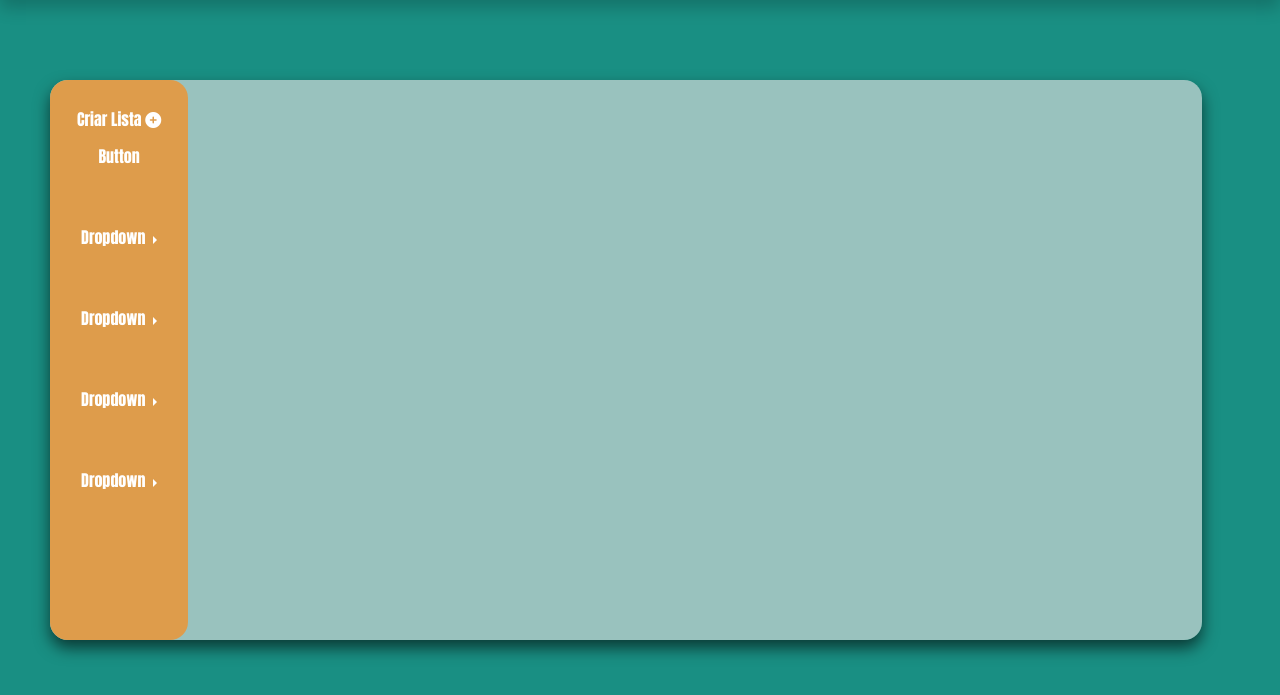
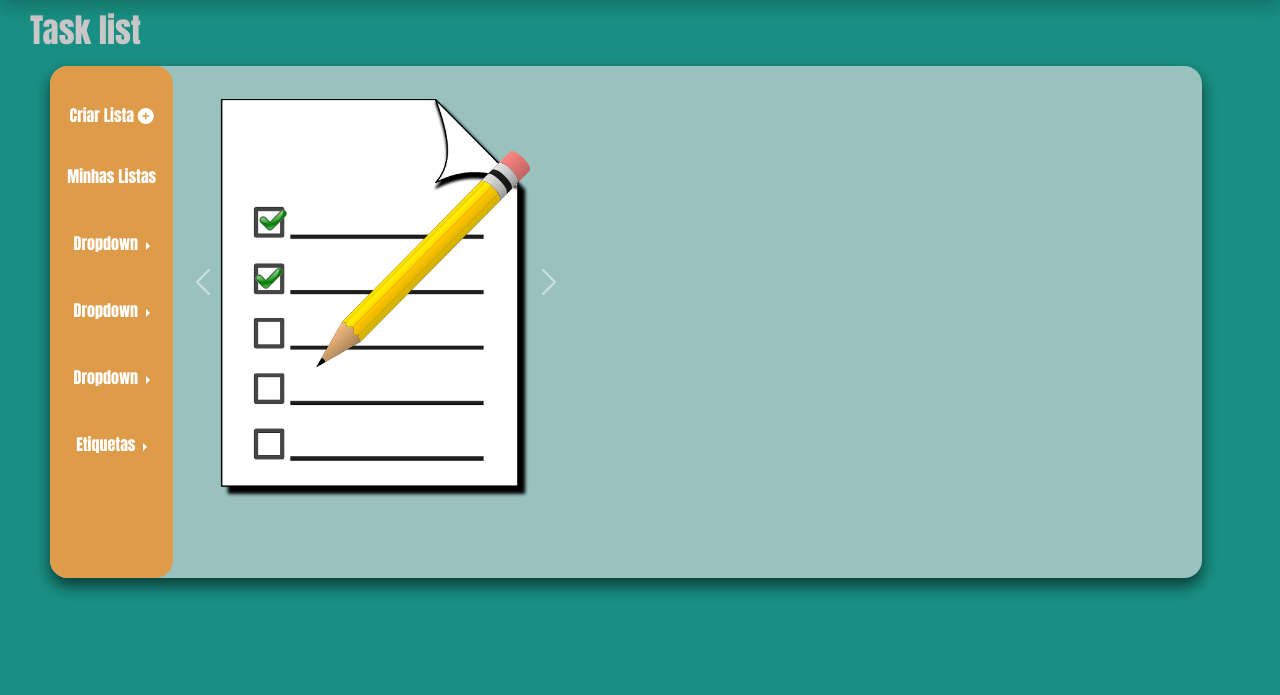
Before and after one commit to AdemarLira/to-do-list, a PHP site: page / in a window 1280 px wide. Shown: the part 56-751 px from the top of the page. Run offline with PHP 8.4, Linux system fonts and the light colour scheme; some libraries are stand-ins or nearby versions.

Commit message:
Estilizacao e incremento de elementos da pagina principal

```diff
--- a/index.php
+++ b/index.php
@@ -8,21 +8,6 @@
   <link href="https://cdn.jsdelivr.net/npm/bootstrap@5.3.3/dist/css/bootstrap.min.css" rel="stylesheet" integrity="sha384-QWTKZyjpPEjISv5WaRU9OFeRpok6YctnYmDr5pNlyT2bRjXh0JMhjY6hW+ALEwIH" crossorigin="anonymous">
   <link href="https://cdnjs.cloudflare.com/ajax/libs/font-awesome/6.1.1/css/all.min.css" rel="stylesheet">
   <link href="style.css" rel="stylesheet">
-  <!-- <style>
-    .custom-dropdown-btn {
-      background-color: rgb(222, 156, 75) !important;
-      border-color: rgb(222, 156, 75) !important;
-    }
-
-    .custom-dropdown-btn:hover,
-    .custom-dropdown-btn:focus,
-    .custom-dropdown-btn:active {
-      background-color: rgb(200, 140, 70) !important;
-      /* Ajuste a cor conforme necessário */
-      border-color: rgb(200, 140, 70) !important;
-      /* Ajuste a cor conforme necessário */
-    }
-  </style> -->
 </head>
 
 <body>
@@ -59,11 +44,15 @@
         </div>
       </div>
   </nav>
+
+  <h3> Task list</h3>
+
   <div class="navegacao-principal">
+    <!-- Botoes de Ações -->
     <div class="navegacao-lateral">
       <div class="btn-group-vertical" role="group" aria-label="Vertical button group">
-        <button type="button" class="btn btn-primary custom-dropdown-btn">Criar Lista <i class="fa-solid fa-circle-plus"></i></button>
-        <button type="button" class="btn btn-primary custom-dropdown-btn">Button</button><br>
+        <button type="button" class="btn btn-primary custom-dropdown-btn" onclick="mostrarModelos()">Criar Lista <i class="fa-solid fa-circle-plus"></i></button><br>
+        <button type="button" class="btn btn-primary custom-dropdown-btn">Minhas Listas</button>
         <div class="btn-group dropend" role="group">
           <button type="button" class="btn btn-primary custom-dropdown-btn dropdown-toggle" data-bs-toggle="dropdown" aria-expanded="false">
             Dropdown
@@ -73,7 +62,6 @@
             <li><a class="dropdown-item" href="#">Dropdown link</a></li>
           </ul>
         </div>
-        <br>
         <div class="btn-group dropend" role="group">
           <button type="button" class="btn btn-primary custom-dropdown-btn dropdown-toggle" data-bs-toggle="dropdown" aria-expanded="false">
             Dropdown
@@ -83,7 +71,6 @@
             <li><a class="dropdown-item" href="#">Dropdown link</a></li>
           </ul>
         </div>
-        <br>
         <div class="btn-group dropend" role="group">
           <button type="button" class="btn btn-primary custom-dropdown-btn dropdown-toggle" data-bs-toggle="dropdown" aria-expanded="false">
             Dropdown
@@ -93,10 +80,9 @@
             <li><a class="dropdown-item" href="#">Dropdown link</a></li>
           </ul>
         </div>
-        <br>
         <div class="btn-group dropend" role="group">
           <button type="button" class="btn btn-primary custom-dropdown-btn dropdown-toggle" data-bs-toggle="dropdown" aria-expanded="false">
-            Dropdown
+            Etiquetas
           </button>
           <ul class="dropdown-menu">
             <li><a class="dropdown-item" href="#">Dropdown link</a></li>
@@ -105,8 +91,33 @@
         </div>
       </div>
     </div>
+    <div class="content-principal">
+      <div id="carouselExample" class="carousel slide">
+        <div class="carousel-inner">
+          <div class="carousel-item active">
+            <img src="./img/listaCompras.png" class="d-block" alt="...">
+          </div>
+          <div class="carousel-item">
+            <img src="./img/diario.png" class="d-block" alt="...">
+          </div>
+          <div class="carousel-item">
+            <img src="./img/calendario.png" class="d-block" alt="...">
+          </div>
+          <div class="carousel-item">
+            <img src="./img/receitas.png" class="d-block" alt="...">
+          </div>
+        </div>
+        <button class="carousel-control-prev" type="button" data-bs-target="#carouselExample" data-bs-slide="prev">
+          <span class="carousel-control-prev-icon" aria-hidden="true"></span>
+          <span class="visually-hidden">Previous</span>
+        </button>
+        <button class="carousel-control-next" type="button" data-bs-target="#carouselExample" data-bs-slide="next">
+          <span class="carousel-control-next-icon" aria-hidden="true"></span>
+          <span class="visually-hidden">Next</span>
+        </button>
+      </div>
+    </div>
   </div>
-
   <script src="https://cdn.jsdelivr.net/npm/@popperjs/core@2.11.6/dist/umd/popper.min.js"></script>
   <script src="https://cdn.jsdelivr.net/npm/bootstrap@5.3.0/dist/js/bootstrap.min.js"></script>
 </body>
--- a/login.php
+++ b/login.php
@@ -19,7 +19,7 @@ include_once('conexao.php');
     <div id="cabecalho">
       <div id="conteudo-cabecalho">
         <h1>Tasks List</h1>
-        <img src="/task-list/logo.png" alt="Logo">
+        <img src="./img/logo.png" alt="Logo">
       </div>
     </div>
     <!-- INSERÇÃO DAS INFORMAÇÕES DE LOGIN -->
--- a/style.css
+++ b/style.css
@@ -18,12 +18,23 @@ img{
     font-family:Impact, Haettenschweiler, 'Arial Narrow Bold', sans-serif;
     color:whitesmoke;
 }
+
+h3{
+    text-align: left;
+    font-size: 25pt;
+    font-family: Impact, Haettenschweiler, 'Arial Narrow Bold', sans-serif;
+    margin-top: 10px;
+    margin-left: 30px;
+    margin-bottom: 0px;
+    color: rgb(201, 199, 199);
+}
+
 .navegacao-lateral{
     display: flex;
     flex-direction: column;
     background-color: rgb(222, 156, 75);
     width: 12%;
-    height: 35rem;
+    height: 32rem;
     margin-top: 0px;
     margin-left: 0px;
     border-radius: 18px;
@@ -34,9 +45,9 @@ img{
     background-color: rgba(223, 223, 223, 0.649);
     border-radius: 18px;
     box-shadow: 0px 8px 16px 0px rgba(0,0,0,0.6);
-    height:35rem;
+    height:32rem;
     width: 72rem;
-    margin-top: 80px;
+    margin-top: 16px;
     margin-left: 50px;
 }
 
@@ -53,7 +64,7 @@ img{
 }
 
 .custom-dropdown-btn {
-    margin-top: 20px;
+    margin-top: 30px;
     background-color: rgb(222, 156, 75) !important;
     border-color: rgb(222, 156, 75) !important;
     font-family: Impact, Haettenschweiler, 'Arial Narrow Bold', sans-serif;
@@ -63,7 +74,29 @@ img{
 .custom-dropdown-btn:focus,
 .custom-dropdown-btn:active {
 background-color: rgb(200, 140, 70) !important;
-    /* Ajuste a cor conforme necessário */
 border-color: rgb(200, 140, 70) !important;
-    /* Ajuste a cor conforme necessário */
 }
+
+.content-principal{
+width: 100%;
+}
+.d-block{
+width: 30%;
+height: 25rem;
+margin-left: 3rem;
+margin-top: 2rem;
+}
+
+.carousel-control-prev,
+.carousel-control-next {
+    top: 50%;
+    transform: translateY(-50%);
+}
+
+.carousel-control-prev {
+    left: -3rem;
+}
+
+.carousel-control-next {
+    right: 36rem;
+}
--- a/styleLogin.css
+++ b/styleLogin.css
@@ -51,13 +51,16 @@
     height: 25rem;
     margin-left: 30%;
 }
-
+h1{
+    color: rgb(125, 124, 124);
+}
 h2{
     text-align: center;
     margin-top: 5px;
     padding-top: 25px;
     font-size: 30pt;
 }
+
 .custom-login button {
     padding: 10px 20px;
     border: none;
```
Also changed, not shown: img/calendario.png (added), img/diario.png (added), img/listaCompras.png (added), img/logo.png (renamed from logo.png), img/receitas.png (added), 1 other file. Lines whose indentation alone changed are shown as unchanged.
